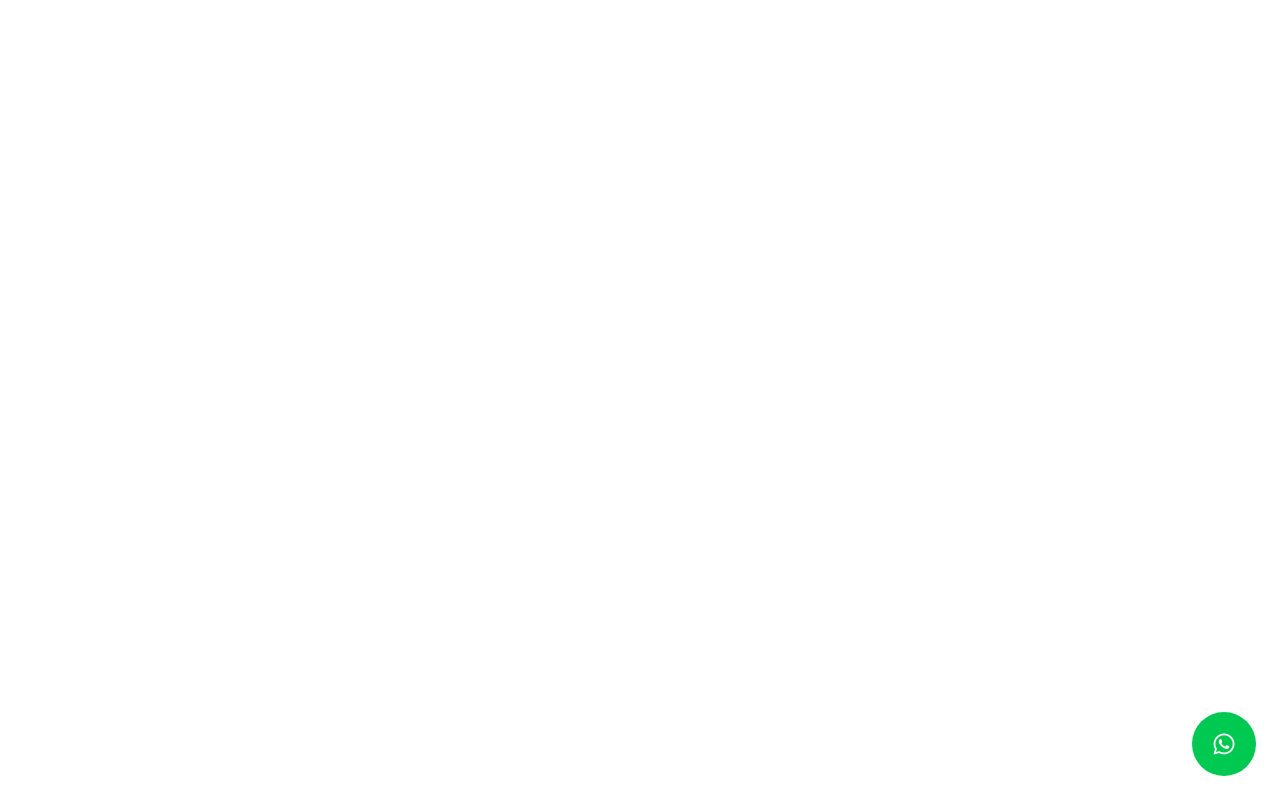
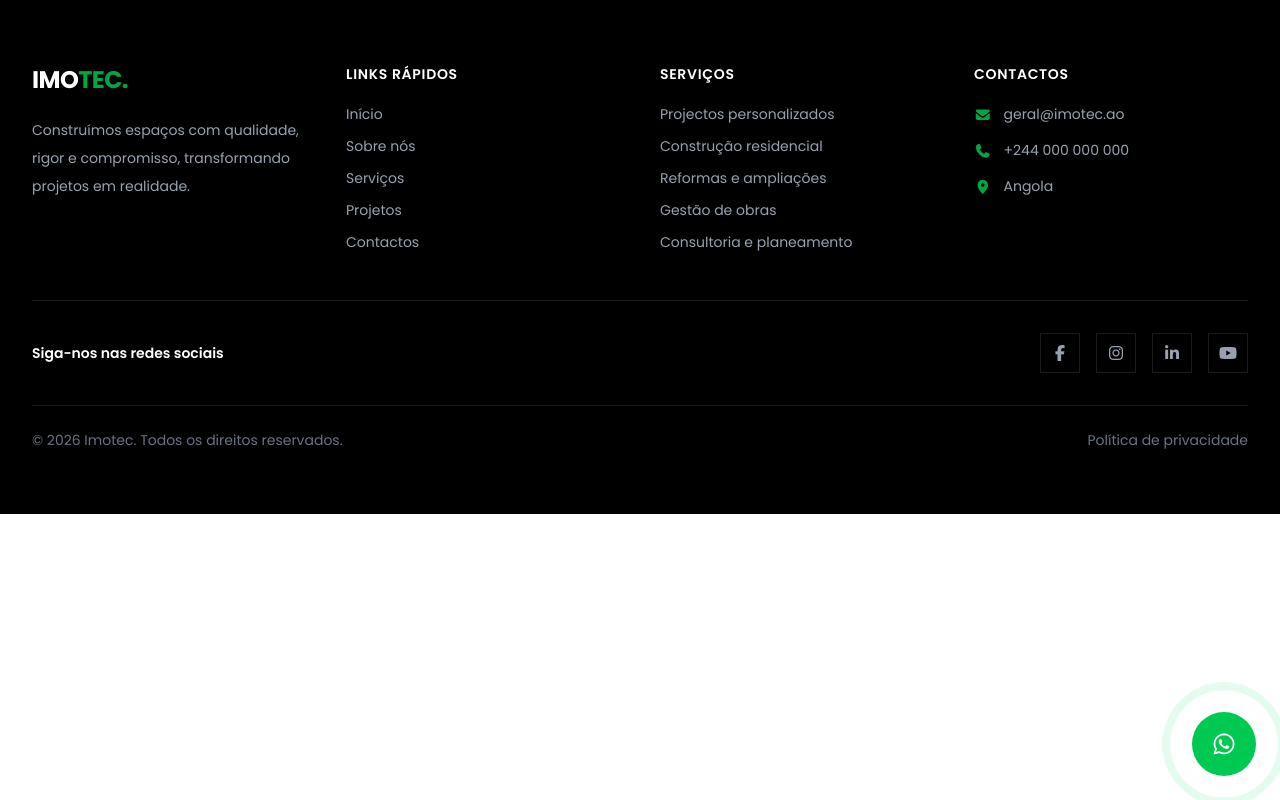
Before and after one commit to nsimbaafonso/imotec, a Next.js app: page / in a window 1280 px wide. Built offline with nearby package versions, Linux system fonts and the light colour scheme.

Commit message:
Footer feito

```diff
--- a/src/components/footer/Footer.jsx
+++ b/src/components/footer/Footer.jsx
@@ -1,8 +1,178 @@
 import Link from "next/link";
+
+const navigation = [
+  { label: "Início", href: "/" },
+  { label: "Sobre nós", href: "/sobre-nos" },
+  { label: "Serviços", href: "/servicos" },
+  { label: "Projetos", href: "/projetos" },
+  { label: "Contactos", href: "/contatos" },
+];
+
+const services = [
+  "Projectos personalizados",
+  "Construção residencial",
+  "Reformas e ampliações",
+  "Gestão de obras",
+  "Consultoria e planeamento",
+];
+
+const socialLinks = [
+  {
+    name: "Facebook",
+    href: "https://www.facebook.com/",
+    icon: "fab fa-facebook-f",
+  },
+  {
+    name: "Instagram",
+    href: "https://www.instagram.com/",
+    icon: "fab fa-instagram",
+  },
+  {
+    name: "LinkedIn",
+    href: "https://www.linkedin.com/",
+    icon: "fab fa-linkedin-in",
+  },
+  {
+    name: "YouTube",
+    href: "https://www.youtube.com/",
+    icon: "fab fa-youtube",
+  },
+];
 
 export default function Footer() {
   return (
-    <footer>
+    <footer className="bg-black text-white">
+      <div className="mx-auto max-w-7xl px-6 py-16 lg:px-8">
+        {/* Colunas principais */}
+        <div className="grid gap-12 sm:grid-cols-2 lg:grid-cols-4 lg:gap-10">
+          {/* Empresa */}
+          <div>
+            <Link
+              href="/"
+              className="inline-block text-2xl font-bold tracking-tight"
+              aria-label="Imotec, página inicial"
+            >
+              IMO<span className="text-green-600">TEC</span>
+              <span className="text-green-600">.</span>
+            </Link>
+
+            <p className="mt-5 max-w-xs text-sm leading-7 text-gray-400">
+              Construímos espaços com qualidade, rigor e compromisso,
+              transformando projetos em realidade.
+            </p>
+          </div>
+
+          {/* Navegação */}
+          <div>
+            <h2 className="text-sm font-semibold uppercase tracking-wider">
+              Links rápidos
+            </h2>
+
+            <div className="mt-5 flex flex-col items-start gap-3">
+              {navigation.map((item) => (
+                <Link
+                  key={item.href}
+                  href={item.href}
+                  className="text-sm text-gray-400 transition-colors hover:text-green-600"
+                >
+                  {item.label}
+                </Link>
+              ))}
+            </div>
+          </div>
+
+          {/* Serviços */}
+          <div>
+            <h2 className="text-sm font-semibold uppercase tracking-wider">
+              Serviços
+            </h2>
+
+            <div className="mt-5 flex flex-col items-start gap-3">
+              {services.map((service) => (
+                <span key={service} className="text-sm text-gray-400">
+                  {service}
+                </span>
+              ))}
+            </div>
+          </div>
+
+          {/* Contactos */}
+          <div>
+            <h2 className="text-sm font-semibold uppercase tracking-wider">
+              Contactos
+            </h2>
+
+            <div className="mt-5 flex flex-col gap-4">
+              <a
+                href="mailto:geral@imotec.ao"
+                className="flex items-start gap-3 text-sm text-gray-400 transition-colors hover:text-green-600"
+              >
+                <i
+                  className="fas fa-envelope mt-1 text-green-600"
+                  aria-hidden="true"
+                />
+                geral@imotec.ao
+              </a>
+
+              <a
+                href="tel:+244000000000"
+                className="flex items-start gap-3 text-sm text-gray-400 transition-colors hover:text-green-600"
+              >
+                <i
+                  className="fas fa-phone mt-1 text-green-600"
+                  aria-hidden="true"
+                />
+                +244 000 000 000
+              </a>
+
+              <div className="flex items-start gap-3 text-sm text-gray-400">
+                <i
+                  className="fas fa-map-marker-alt mt-1 text-green-600"
+                  aria-hidden="true"
+                />
+                Angola
+              </div>
+            </div>
+          </div>
+        </div>
+
+        {/* Redes sociais */}
+        <div className="mt-12 flex flex-col gap-5 border-t border-white/10 pt-8 sm:flex-row sm:items-center sm:justify-between">
+          <h2 className="text-sm font-semibold">
+            Siga-nos nas redes sociais
+          </h2>
+
+          <div className="flex items-center gap-4">
+            {socialLinks.map((social) => (
+              <a
+                key={social.name}
+                href={social.href}
+                target="_blank"
+                rel="noopener noreferrer"
+                aria-label={social.name}
+                className="flex h-10 w-10 items-center justify-center border border-white/10 text-gray-400 transition-colors hover:border-green-600 hover:bg-green-600 hover:text-white"
+              >
+                <i className={social.icon} aria-hidden="true" />
+              </a>
+            ))}
+          </div>
+        </div>
+
+        {/* Direitos e política de privacidade */}
+        <div className="mt-8 flex flex-col gap-4 border-t border-white/10 pt-6 text-sm text-gray-500 sm:flex-row sm:items-center sm:justify-between">
+          <p>
+            &copy; {new Date().getFullYear()} Imotec. Todos os direitos
+            reservados.
+          </p>
+
+          <Link
+            href="/politica-de-privacidade"
+            className="transition-colors hover:text-green-600"
+          >
+            Política de privacidade
+          </Link>
+        </div>
+      </div>
     </footer>
   );
 }
```
